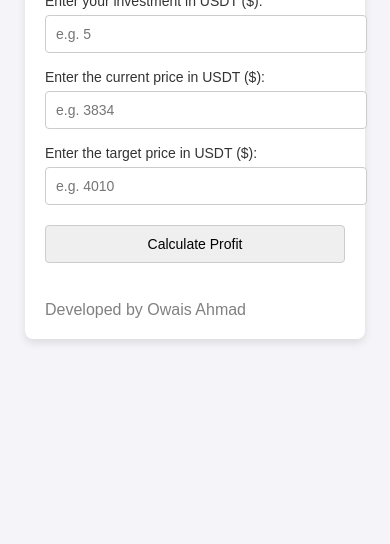
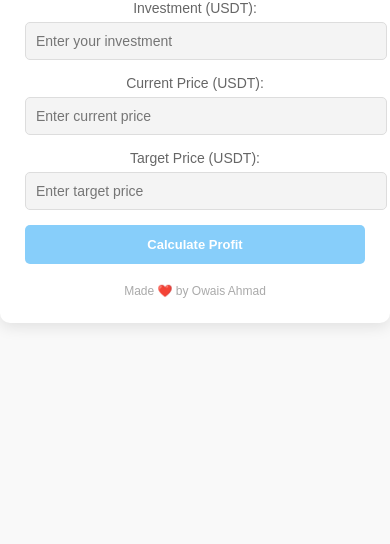
Before and after one commit to owaismsd/Crypto-Profit-Calculator, a plain HTML site: page index.html in a window 390 px wide. Shown: the part 300-844 px from the top of the page. Drawn offline with Linux system fonts and the light colour scheme.

Commit message:
Update index.html

```diff
--- a/index.html
+++ b/index.html
@@ -5,50 +5,134 @@
   <meta name="viewport" content="width=device-width, initial-scale=1.0">
   <title>Crypto Profit Calculator</title>
   <style>
+    /* General Styles */
     body {
-      font-family: Arial, sans-serif;
-      background-color: #f4f4f9;
+      font-family: 'Arial', sans-serif;
+      margin: 0;
+      padding: 0;
+      background: #f9f9f9;
+      color: #333;
       display: flex;
       justify-content: center;
       align-items: center;
-      height: 100vh;
-      margin: 0;
+      min-height: 100vh;
     }
+
     .container {
-      background-color: white;
-      padding: 20px;
-      border-radius: 8px;
-      box-shadow: 0 4px 8px rgba(0, 0, 0, 0.1);
-      width: 300px;
+      background: #fff;
+      padding: 25px;
+      border-radius: 10px;
+      box-shadow: 0 4px 15px rgba(0, 0, 0, 0.1);
+      max-width: 400px;
+      width: 90%;
+      text-align: center;
     }
+
     h2 {
-      text-align: center;
-      margin-bottom: 20px;
+      font-size: 22px;
+      color: #4a4a4a;
+      margin-bottom: 15px;
     }
+
     .input-field {
       margin-bottom: 15px;
     }
+
     label {
+      display: block;
       font-size: 14px;
-      color: #333;
+      color: #666;
+      margin-bottom: 6px;
     }
-    input[type="number"], input[type="button"] {
+
+    input[type="number"] {
       width: 100%;
       padding: 10px;
-      margin-top: 5px;
       font-size: 14px;
-      border-radius: 4px;
-      border: 1px solid #ccc;
+      border: 1px solid #ddd;
+      border-radius: 5px;
+      outline: none;
+      background: #f4f4f4;
+      transition: border-color 0.3s ease;
     }
+
+    input[type="number"]:focus {
+      border-color: #87cefa;
+    }
+
+    button {
+      width: 100%;
+      padding: 12px;
+      font-size: 14px;
+      font-weight: bold;
+      color: #fff;
+      background: #87cefa;
+      border: none;
+      border-radius: 5px;
+      cursor: pointer;
+      transition: background 0.3s ease, transform 0.2s;
+    }
+
+    button:hover {
+      background: #5ca9e6;
+      transform: translateY(-2px);
+    }
+
+    button:disabled {
+      background: #ddd;
+      cursor: not-allowed;
+    }
+
+    button.loading {
+      position: relative;
+      color: transparent;
+    }
+
+    button.loading::after {
+      content: "";
+      position: absolute;
+      top: 50%;
+      left: 50%;
+      width: 20px;
+      height: 20px;
+      border: 3px solid #fff;
+      border-top: 3px solid transparent;
+      border-radius: 50%;
+      animation: spin 0.7s linear infinite;
+      transform: translate(-50%, -50%);
+    }
+
+    @keyframes spin {
+      0% {
+        transform: translate(-50%, -50%) rotate(0deg);
+      }
+      100% {
+        transform: translate(-50%, -50%) rotate(360deg);
+      }
+    }
+
     .output {
       margin-top: 20px;
       font-size: 16px;
-      font-weight: bold;
-      color: #333;
-      text-align: center;
+      color: #4a4a4a;
     }
-  span{
-    color: grey;
+
+    span {
+      display: block;
+      margin-top: 10px;
+      font-size: 12px;
+      color: #aaa;
+    }
+
+    /* Responsive Design */
+    @media (max-width: 600px) {
+      h2 {
+        font-size: 20px;
+      }
+
+      button {
+        font-size: 13px;
+      }
     }
   </style>
 </head>
@@ -58,51 +142,83 @@
   <h2>Crypto Profit Calculator</h2>
 
   <div class="input-field">
-    <label for="investment">Enter your investment in USDT ($):</label>
-    <input type="number" id="investment" placeholder="e.g. 5" min="0">
+    <label for="investment">Investment (USDT):</label>
+    <input type="number" id="investment" placeholder="Enter your investment">
   </div>
 
   <div class="input-field">
-    <label for="ethPrice">Enter the current price in USDT ($):</label>
-    <input type="number" id="ethPrice" placeholder="e.g. 3834" min="0">
+    <label for="ethPrice">Current Price (USDT):</label>
+    <input type="number" id="ethPrice" placeholder="Enter current price">
   </div>
 
   <div class="input-field">
-    <label for="newPrice">Enter the target price in USDT ($):</label>
-    <input type="number" id="newPrice" placeholder="e.g. 4010" min="0">
+    <label for="newPrice">Target Price (USDT):</label>
+    <input type="number" id="newPrice" placeholder="Enter target price">
   </div>
 
-  <input type="button" value="Calculate Profit" onclick="calculateProfit()">
+  <button id="calculateButton" onclick="calculateProfit()">Calculate Profit</button>
 
   <div class="output" id="result"></div>
-  <br>
-  <span>Developed by Owais Ahmad</span>
+  <span>Made ❤️ by Owais Ahmad</span>
 </div>
 
 <script>
-  function calculateProfit() {
-    // Get input values
+  // Function to fetch live dollar price and save to cache
+  async function fetchDollarPrice() {
+    try {
+      const response = await fetch("https://api.exchangerate-api.com/v4/latest/USD");
+      const data = await response.json();
+      const pkrRate = data.rates.PKR;
+
+      // Cache the rate locally
+      localStorage.setItem("cachedDollarPrice", pkrRate);
+      localStorage.setItem("lastFetchedTime", new Date().toISOString());
+      return pkrRate;
+    } catch (error) {
+      // Use cached value if available
+      const cachedRate = localStorage.getItem("cachedDollarPrice");
+      if (cachedRate) {
+        return parseFloat(cachedRate);
+      }
+      throw new Error("Unable to fetch live price, and no cached data available.");
+    }
+  }
+
+  async function calculateProfit() {
+    const button = document.getElementById("calculateButton");
+    button.disabled = true;
+    button.classList.add("loading");
+
+    try {
       const investment = parseFloat(document.getElementById("investment").value);
       const ethPrice = parseFloat(document.getElementById("ethPrice").value);
       const newPrice = parseFloat(document.getElementById("newPrice").value);
 
-    // Check if input values are valid
       if (isNaN(investment) || isNaN(ethPrice) || isNaN(newPrice) || investment <= 0 || ethPrice <= 0 || newPrice <= 0) {
         document.getElementById("result").textContent = "Please enter valid values.";
+        button.disabled = false;
+        button.classList.remove("loading");
         return;
       }
 
-    // Calculate ETH owned based on investment and current price
+      const dollarToPkr = await fetchDollarPrice();
+
       const ethOwned = investment / ethPrice;
+      const valueAtNewPrice = ethOwned * newPrice;
+      const profit = valueAtNewPrice - investment;
+      const profitInPkr = profit * dollarToPkr;
 
-    // Calculate the value of ETH at the new price
-    const valueAtNewPrice = ethOwned * newPrice;
+      document.getElementById("result").innerHTML = `
+        Investment: $${investment.toFixed(2)}<br>
+        Value at Target: $${valueAtNewPrice.toFixed(2)}<br>
+        Profit: $${profit.toFixed(2)} (${profitInPkr.toFixed(2)} PKR)
+      `;
+    } catch (error) {
+      document.getElementById("result").textContent = "Error fetching live data. Please check your internet connection.";
+    }
 
-    // Calculate the profit
-    const profit = valueAtNewPrice - investment;
-
-    // Display the result
-    document.getElementById("result").textContent = `Your investment of $${investment.toFixed(2)} will be worth $${valueAtNewPrice.toFixed(2)} when the Coin reaches $${newPrice}. Profit: $${profit.toFixed(2)}`;
+    button.disabled = false;
+    button.classList.remove("loading");
   }
 </script>
 
```
Lines whose indentation alone changed are shown as unchanged.
